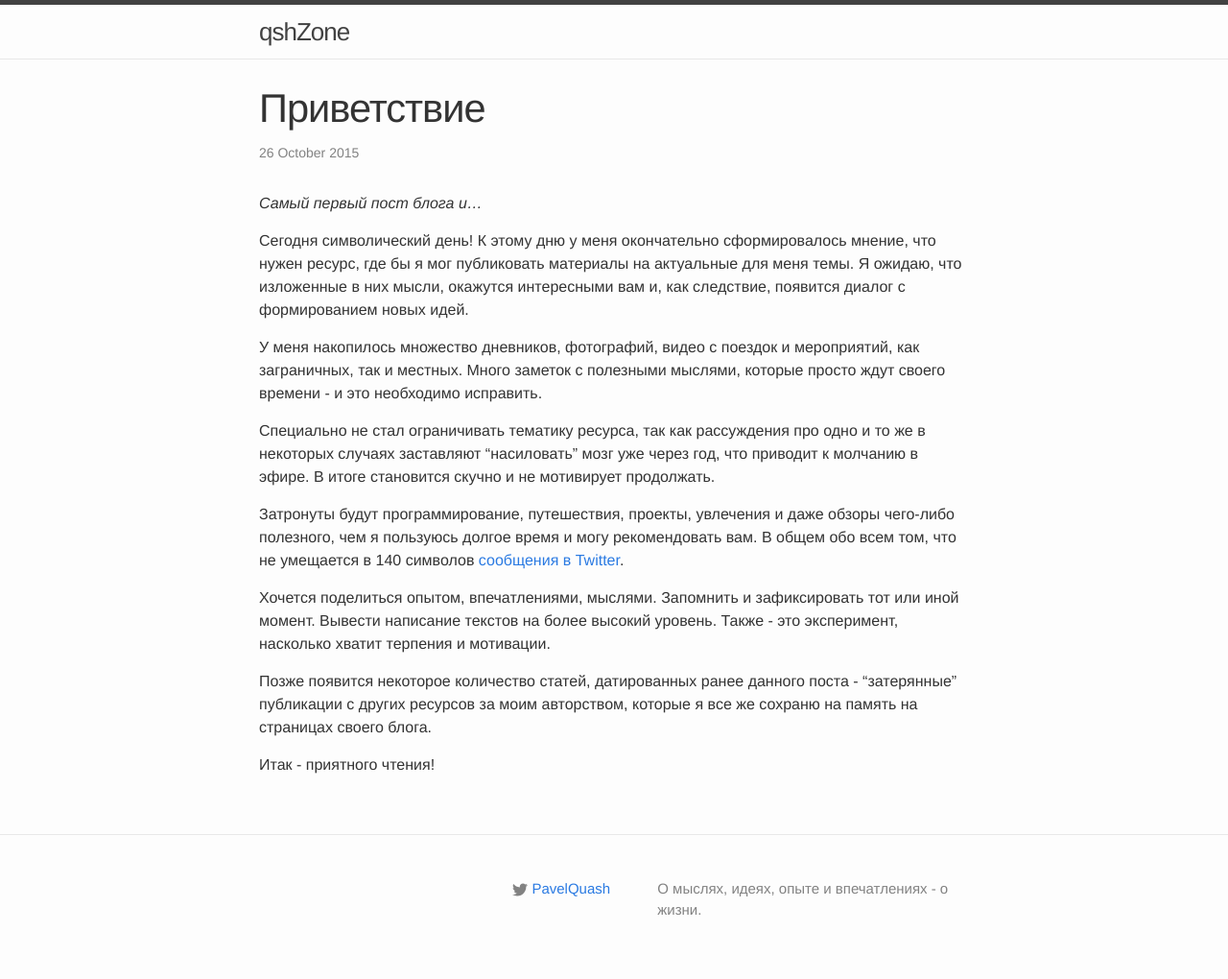
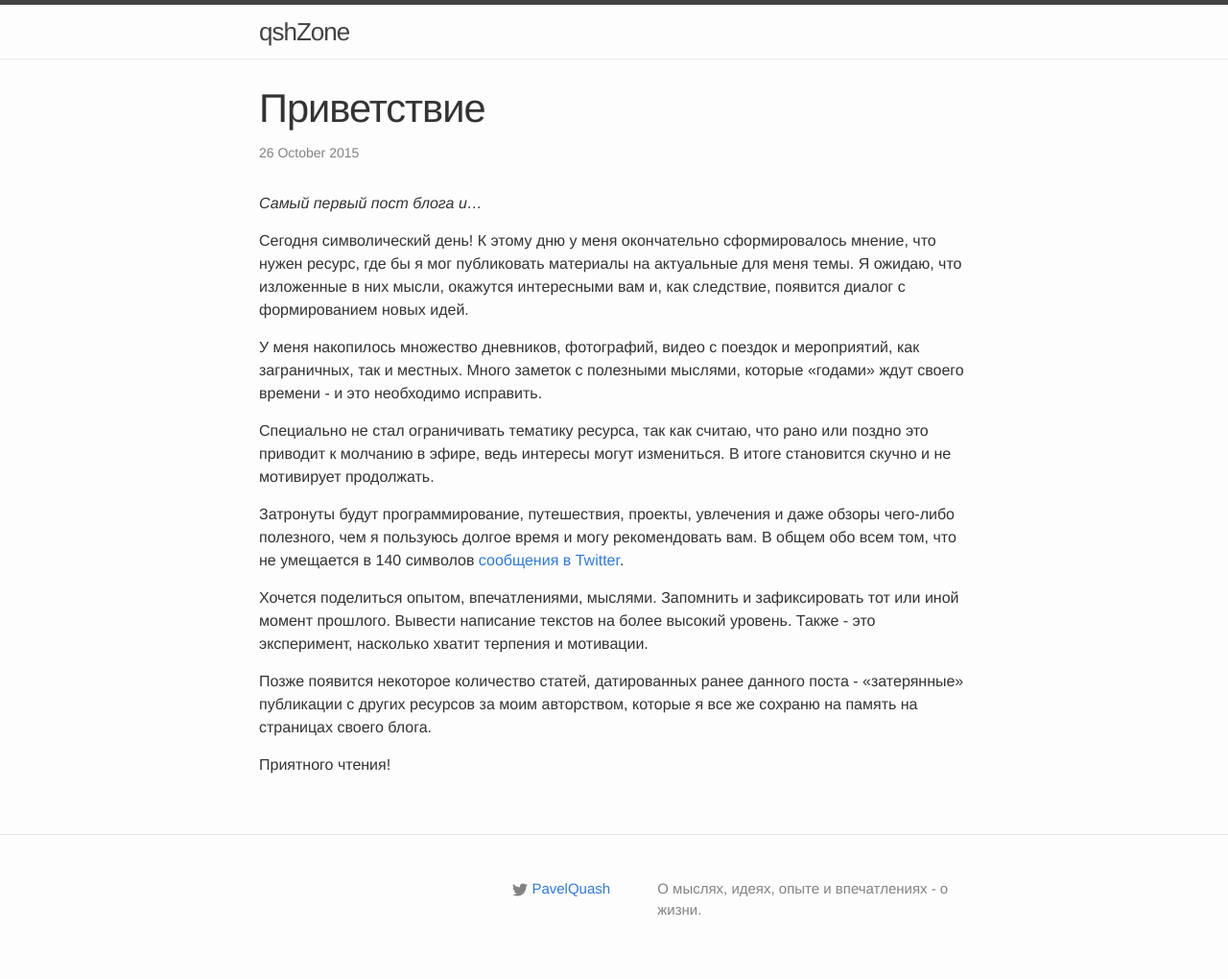
Before and after one commit to qshZone/qshzone.github.io, a Jekyll site: the page built from _posts/2015-10-26-hello-world.md, in a window 1280 px wide. Shown: the whole page at 96% size. Built offline with Jekyll 4.4.1, drawn with Linux system fonts in a browser that asks for light colours.

Commit message:
Небольшие правки в «первую» статью

```diff
--- a/_posts/2015-10-26-hello-world.md
+++ b/_posts/2015-10-26-hello-world.md
@@ -7,14 +7,14 @@ description: |
 
 Сегодня символический день! К этому дню у меня окончательно сформировалось мнение, что нужен ресурс, где бы я мог публиковать материалы на актуальные для меня темы. Я ожидаю, что изложенные в них мысли, окажутся интересными вам и, как следствие, появится диалог с формированием новых идей.
 
-У меня накопилось множество дневников, фотографий, видео с поездок и мероприятий, как заграничных, так и местных. Много заметок с полезными мыслями, которые просто ждут своего времени - и это необходимо исправить.
+У меня накопилось множество дневников, фотографий, видео с поездок и мероприятий, как заграничных, так и местных. Много заметок с полезными мыслями, которые «годами» ждут своего времени - и это необходимо исправить.
 
-Специально не стал ограничивать тематику ресурса, так как рассуждения про одно и то же в некоторых случаях заставляют "насиловать" мозг уже через год, что приводит к молчанию в эфире. В итоге становится скучно и не мотивирует продолжать.
+Специально не стал ограничивать тематику ресурса, так как считаю, что рано или поздно это приводит к молчанию в эфире, ведь интересы могут измениться. В итоге становится скучно и не мотивирует продолжать.
 
 Затронуты будут программирование, путешествия, проекты, увлечения и даже обзоры чего-либо полезного, чем я пользуюсь долгое время и могу рекомендовать вам. В общем обо всем том, что не умещается в 140 символов [сообщения в Twitter](https://twitter.com/PavelQuash).
 
-Хочется поделиться опытом, впечатлениями, мыслями. Запомнить и зафиксировать тот или иной момент. Вывести написание текстов на более высокий уровень. Также - это эксперимент, насколько хватит терпения и мотивации.
+Хочется поделиться опытом, впечатлениями, мыслями. Запомнить и зафиксировать тот или иной момент прошлого. Вывести написание текстов на более высокий уровень. Также - это эксперимент, насколько хватит терпения и мотивации.
 
-Позже появится некоторое количество статей, датированных ранее данного поста - "затерянные" публикации с других ресурсов за моим авторством, которые я все же сохраню на память на страницах своего блога.
+Позже появится некоторое количество статей, датированных ранее данного поста - «затерянные» публикации с других ресурсов за моим авторством, которые я все же сохраню на память на страницах своего блога.
 
-Итак - приятного чтения!
+Приятного чтения!
```
